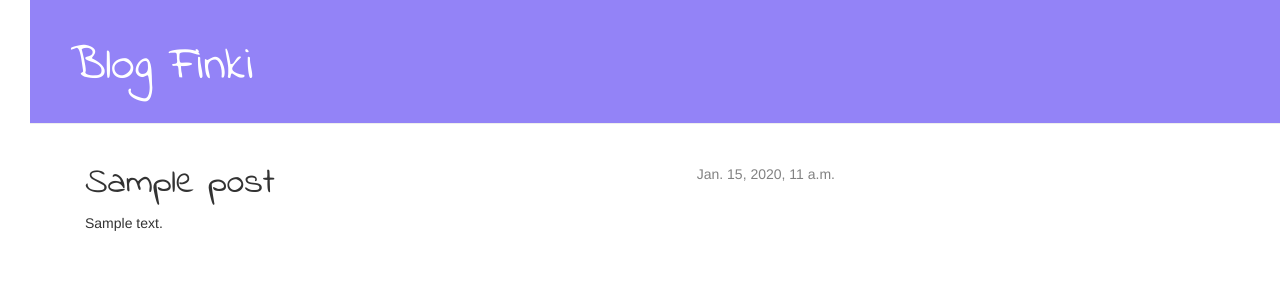
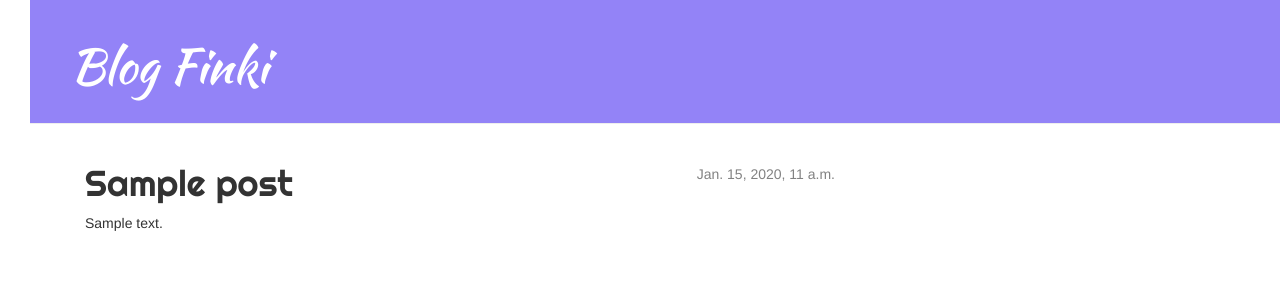
Before and after one commit to Finka/my-first-blog, a Django app: page /post/1/ in a window 1280 px wide. Shown: the top 300 px of the page. Run offline with Django 3.2, Linux system fonts and the light colour scheme; tables that the repository leaves empty hold one stand-in row (values such as "Sample post"); some libraries are stand-ins or nearby versions.

Commit message:
More fonts

```diff
--- a/blog/static/css/blog.css
+++ b/blog/static/css/blog.css
@@ -1,6 +1,6 @@
 h1 a {
     color: #B00437;
-    font-family: 'Indie Flower';
+    font-family: 'Kaushan Script';
 }
 body {
     padding-left: 30px;
@@ -23,7 +23,7 @@ body {
 }
 
 h1, h2, h3, h4 {
-    font-family: 'Indie Flower', cursive;
+    font-family: 'Righteous';
 }
 
 .date {
--- a/blog/templates/blog/base.html
+++ b/blog/templates/blog/base.html
@@ -7,6 +7,8 @@
 		<link rel="stylesheet" href="{% static 'css/blog.css' %}">
 		<link href="http://fonts.googleapis.com/css?family=Lobster&subset=latin,latin-ext" rel="stylesheet" type="text/css">
 		<link href='http://fonts.googleapis.com/css?family=Indie+Flower' rel='stylesheet' type='text/css'>
+        <link href='http://fonts.googleapis.com/css?family=Kaushan+Script' rel='stylesheet' type='text/css'>
+        <link href='http://fonts.googleapis.com/css?family=Righteous' rel='stylesheet' type='text/css'>
     </head>
     <body>
     <div class="page-header">
```
